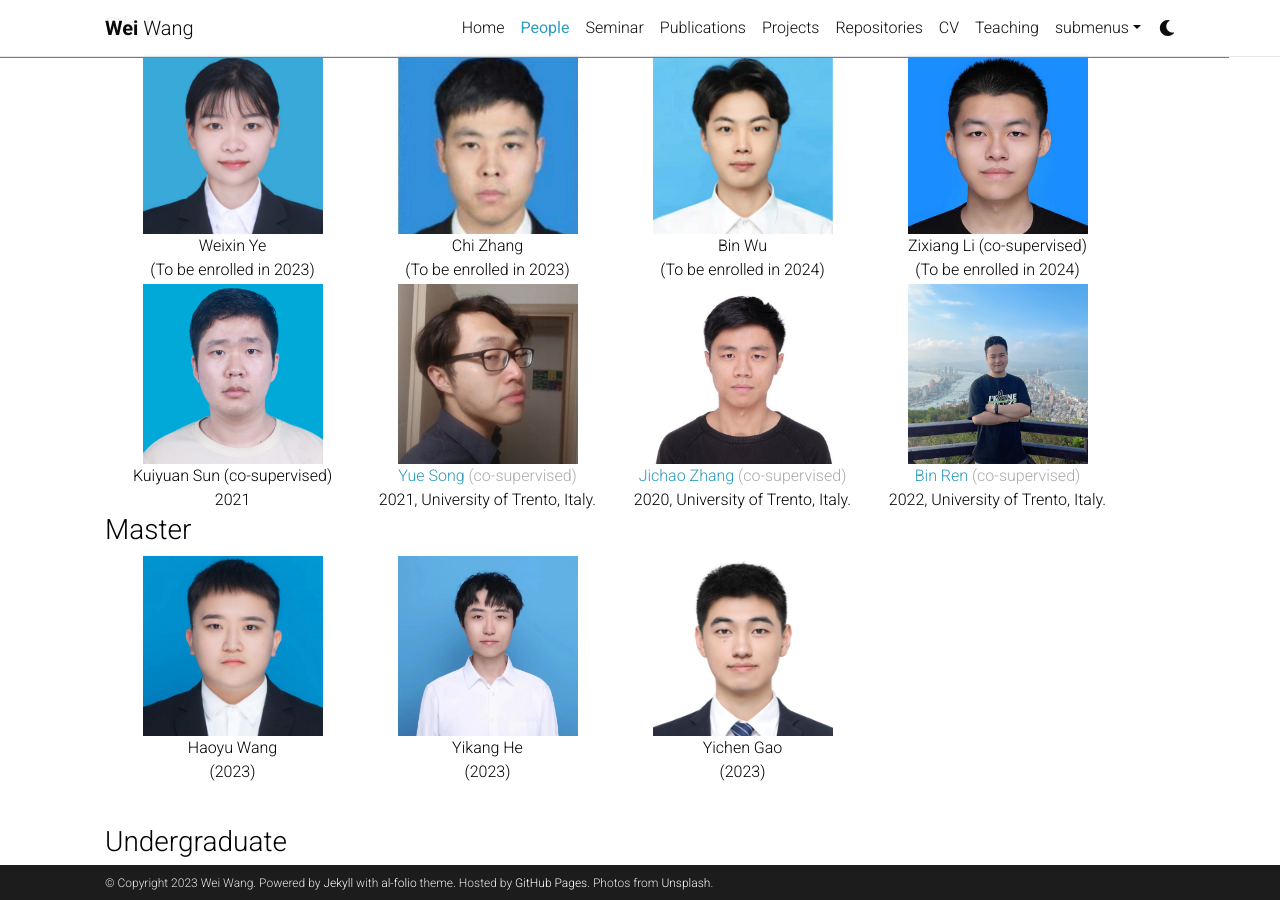
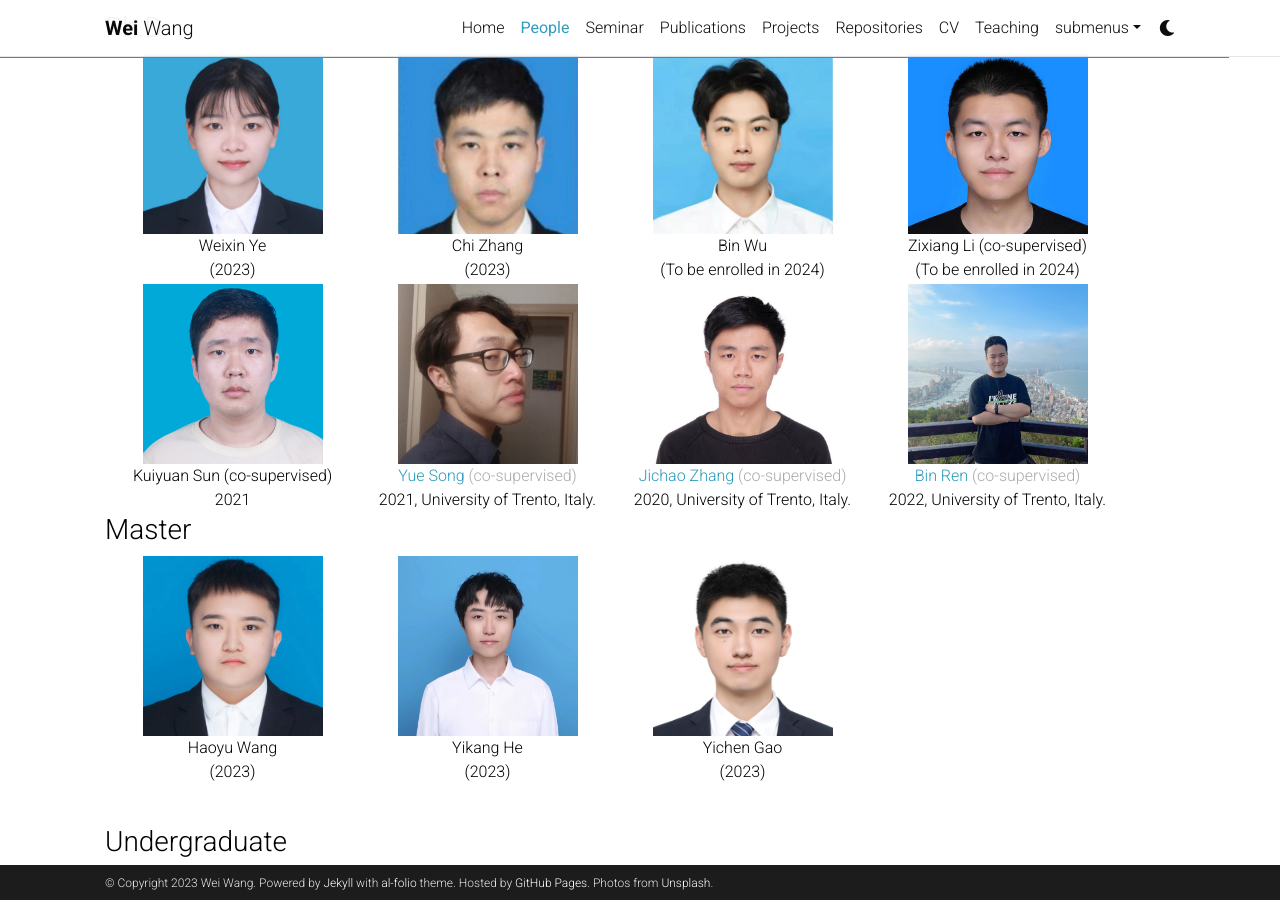
Before and after one commit to WeiWangTrento/WeiWangTrento.github.io, a Jekyll site: the page built from _pages/People.md, in a window 1280 px wide and 900 px high, scrolled down 835 px. Built offline with Jekyll 4.4.1, drawn with Linux system fonts in a browser that asks for light colours; comment, search, counter and statistics services are not loaded; a style sheet for code colours, icons or effects is not loaded.

Commit message:
Update People.md

```diff
--- a/_pages/People.md
+++ b/_pages/People.md
@@ -58,7 +58,7 @@ nav: true
 				<img src="https://raw.githubusercontent.com/WeiWangTrento/WeiWangTrento.github.io/master/assets/img/people_imgs/yewx.png" width=180 />
 				<br/>
 				<font>Weixin Ye</font><br/>
-                		(To be enrolled in 2023)
+                		(2023)
 			</center>
 		</td>
 		<td  width="255" align="center">
@@ -66,7 +66,7 @@ nav: true
 				<img src="https://raw.githubusercontent.com/WeiWangTrento/WeiWangTrento.github.io/master/assets/img/people_imgs/zhangc.jpg" width=180 />
 				<br/>
 				<font>Chi Zhang</font><br/>
-                		(To be enrolled in 2023)
+                		(2023)
 			</center>
 		</td>
 		<td  width="255" align="center">
```
